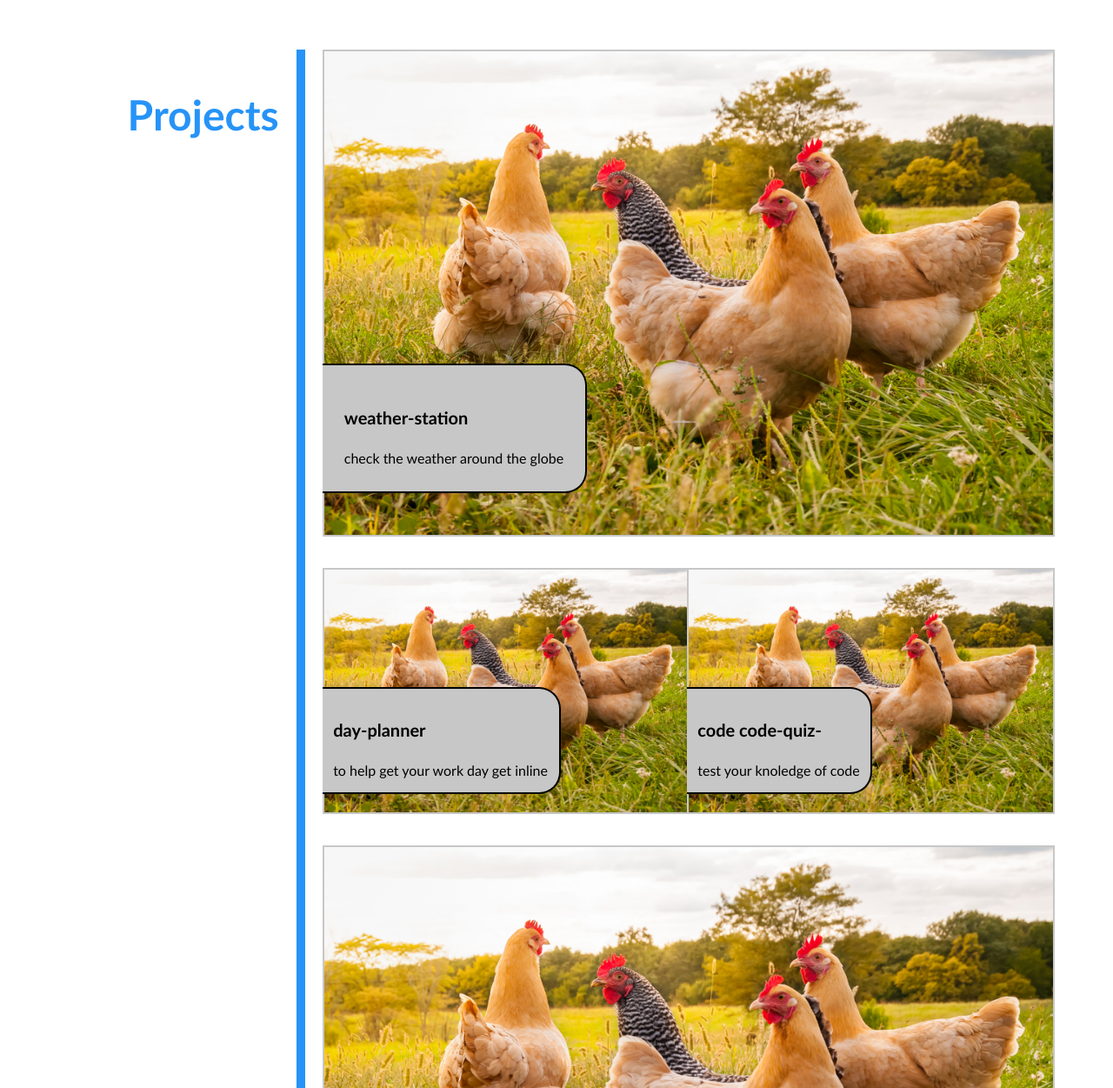
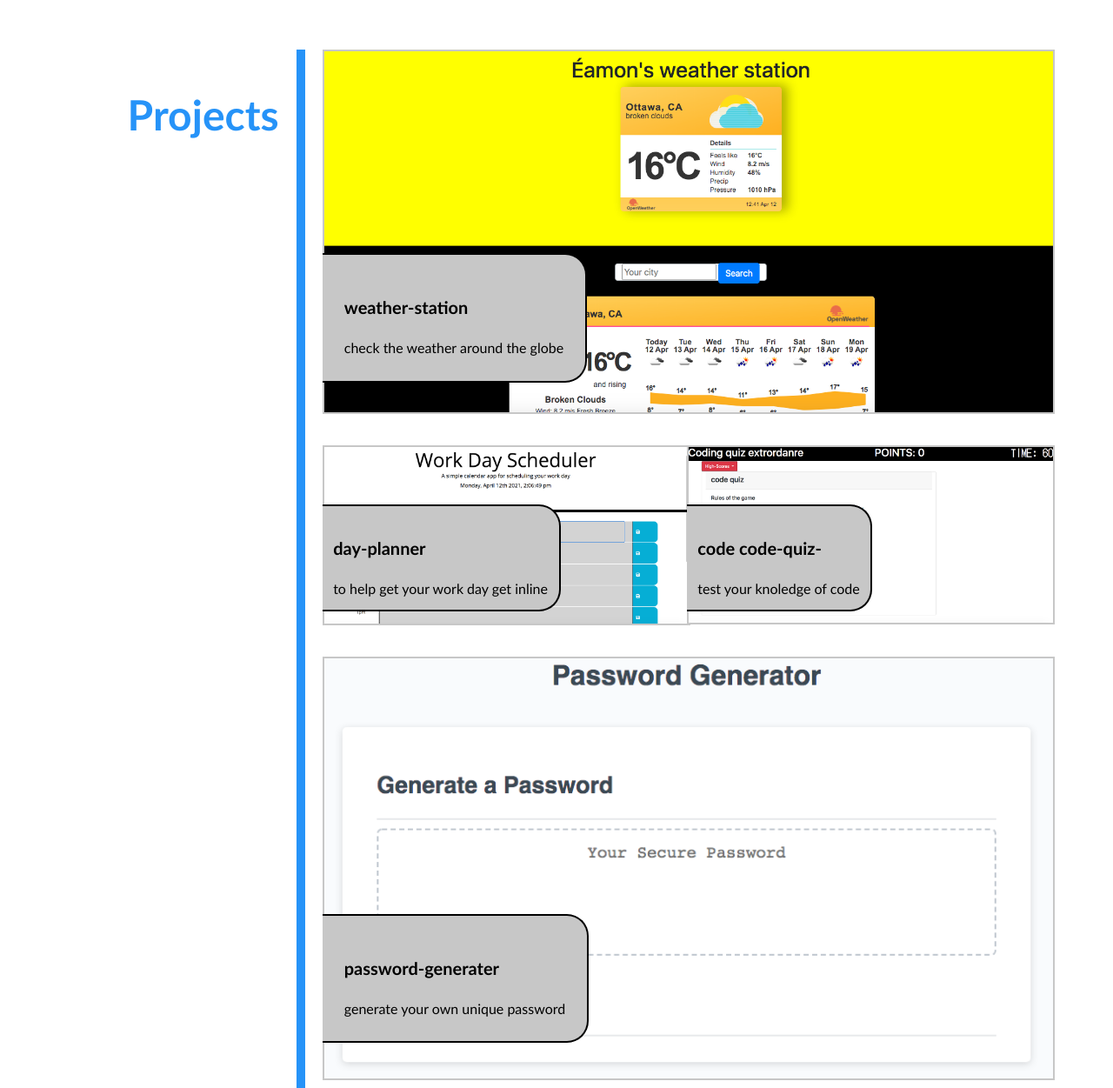
Before and after one commit to eamon8/portfolio, a plain HTML site: page index.html in a window 1280 px wide. Shown: the part 314-1565 px from the top of the page at 87% size. Drawn offline with Linux system fonts and the light colour scheme.

Commit message:
added and changed photos

```diff
--- a/index.html
+++ b/index.html
@@ -45,7 +45,7 @@
         <div class="right-container services">
           <article class="main-app">
             <a href="https://eamon8.github.io/weather-station/" target="_blank">
-              <img src="assets/images/how-long-do-chickens-live.png" alt="chickens">
+              <img src="assets/images/whether.png" alt="chickens">
 
 
               <div class="app-desc">
@@ -57,7 +57,7 @@
 
           <article class="main-app">
             <a href="https://eamon8.github.io/day-planner/" target="_blank">
-              <img src="assets/images/how-long-do-chickens-live.png" alt="chickens">
+              <img src="assets/images/day planner.png" alt="chickens">
 
 
               <div class="app-desc">
@@ -70,7 +70,7 @@
 
           <article class="main-app">
             <a href="hhttps://eamon8.github.io/code-quiz-/" target="_blank">
-              <img src="assets/images/how-long-do-chickens-live.png" alt="chickens">
+              <img src="assets/images/code-quiz.png" alt="chickens">
 
 
               <div class="app-desc">
@@ -82,7 +82,7 @@
 
           <article class="main-app">
             <a href="https://eamon8.github.io/password-generater/" target="_blank">
-              <img src="assets/images/how-long-do-chickens-live.png" alt="chickens">
+              <img src="assets/images/password-generater.png" alt="chickens">
 
 
               <div class="app-desc">
```
Also changed, not shown: assets/images/code-quiz.png (added), assets/images/day planner.png (added), assets/images/password-generater.png (added), assets/images/whether.png (added).
